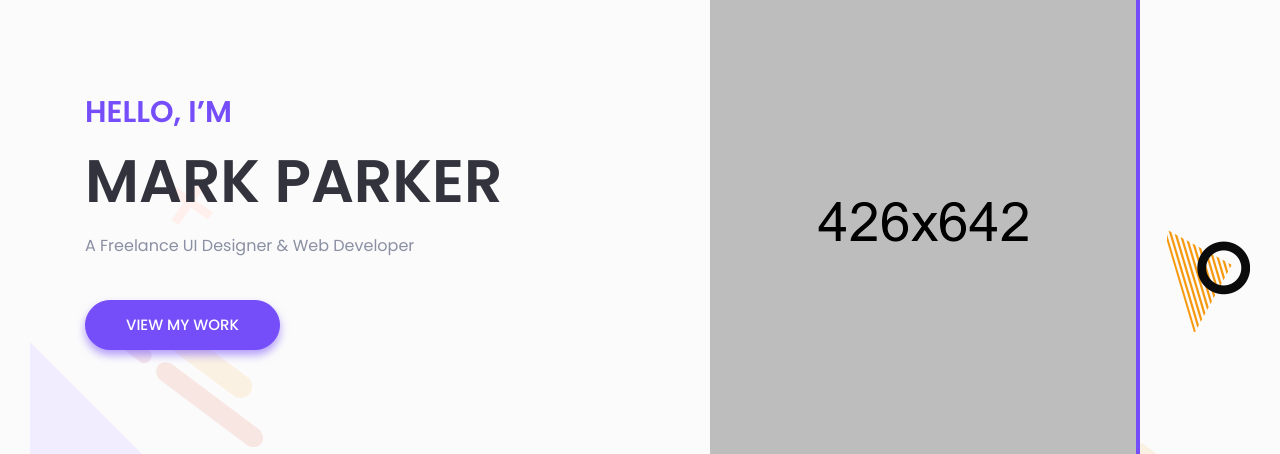
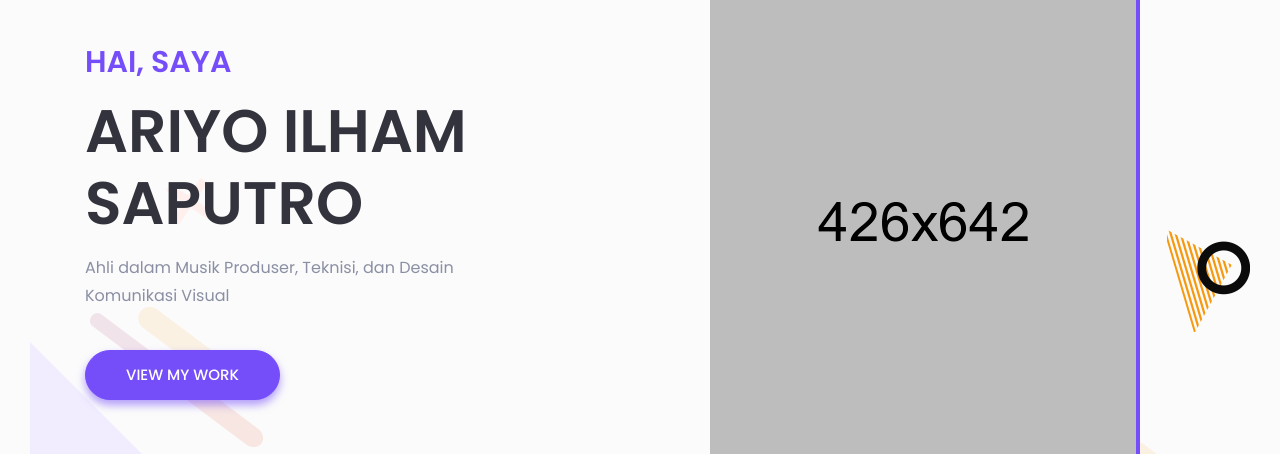
Before and after one commit to ariyoilhamsaputro/ariyoportfolio, a plain HTML site: page index.html in a window 1280 px wide. Shown: the part 233-687 px from the top of the page. Drawn offline with Linux system fonts and the light colour scheme; files whose address does not match are found by name.

Commit message:
Update index.html

```diff
--- a/index.html
+++ b/index.html
@@ -124,9 +124,9 @@
                 <div class="row align-items-center">
                     <div class="col-xl-5 col-lg-6">
                         <div class="header-content-right">
-                            <h4 class="sub-title">Hello, I’m</h4>
-                            <h1 class="title">Mark Parker</h1>
-                            <p>A Freelance UI Designer & Web Developer</p>
+                            <h4 class="sub-title">Hai, Saya</h4>
+                            <h1 class="title">Ariyo Ilham Saputro</h1>
+                            <p>Ahli dalam Musik Produser, Teknisi, dan Desain Komunikasi Visual</p>
                             <a class="main-btn" href="#work">View my Work</a>
                         </div> <!-- header content right -->
                     </div>
```
